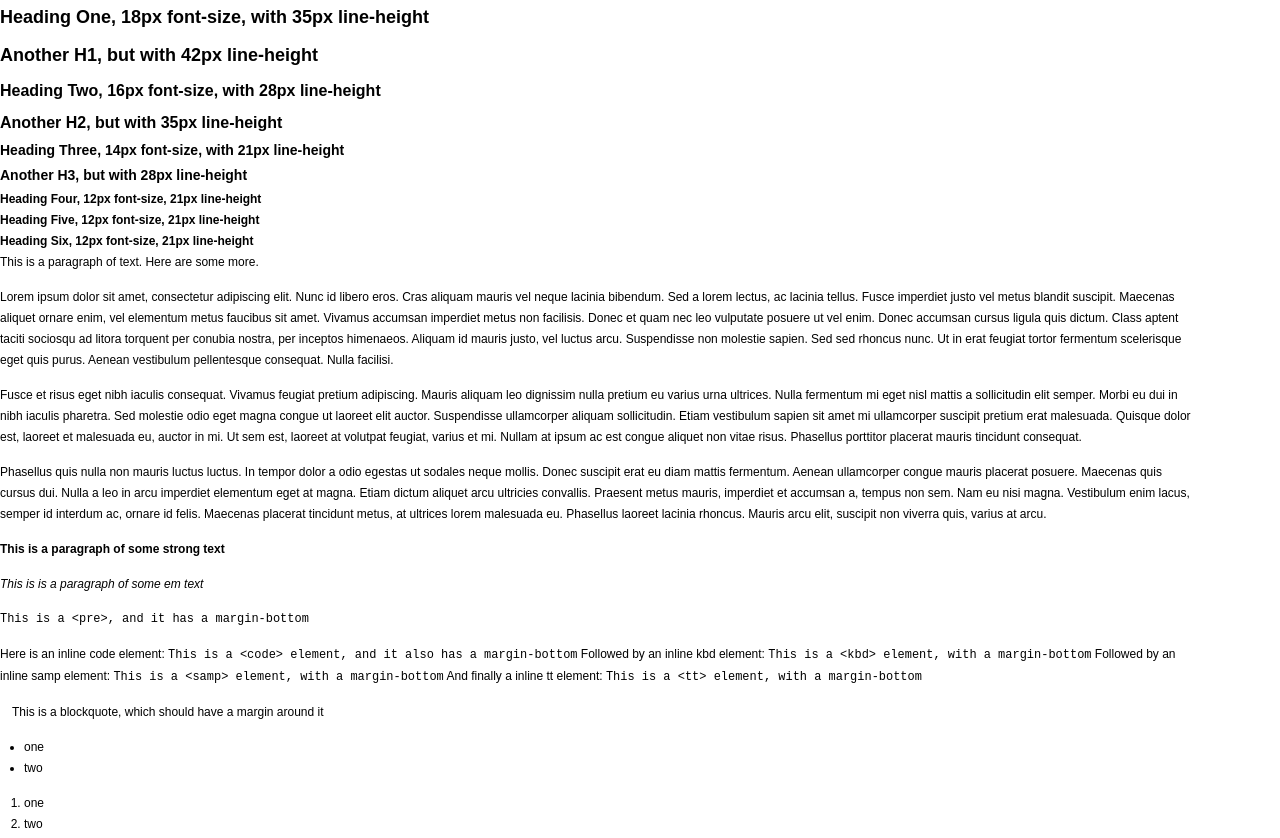
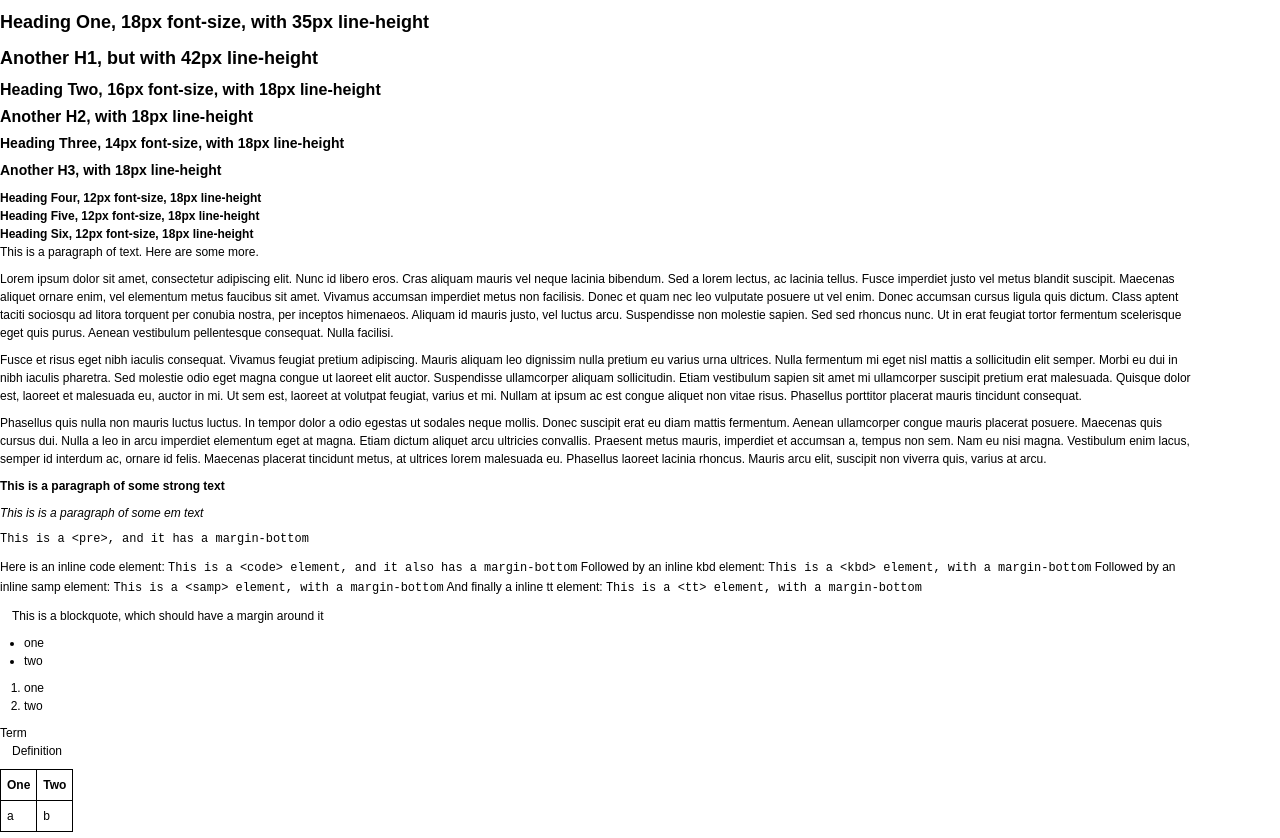
Before and after one commit to ncbi/ncbi_css_standards, a plain HTML site: page ncbi_base_test.html in a window 1280 px wide. Shown: the top 838 px of the page. Drawn offline with Linux system fonts and the light colour scheme.

Commit message:
updated all to a line-height of 18px

```diff
--- a/ncbi_base_test.html
+++ b/ncbi_base_test.html
@@ -12,14 +12,14 @@
 
 <div class="grid whole_rhythm">
 <h1>Heading One, 18px font-size, with 35px line-height</h1>
-<h1 class="seven_bigger">Another H1, but with 42px line-height</h1>
-<h2>Heading Two, 16px font-size, with 28px line-height</h2>
-<h2 class="seven_bigger">Another H2, but with 35px line-height</h2>
-<h3>Heading Three, 14px font-size, with 21px line-height</h3>
-<h3 class="seven_bigger">Another H3, but with 28px line-height</h3>
-<h4>Heading Four, 12px font-size, 21px line-height</h4>
-<h5>Heading Five, 12px font-size, 21px line-height</h5>
-<h6>Heading Six, 12px font-size, 21px line-height</h6>
+<h1>Another H1, but with 42px line-height</h1>
+<h2>Heading Two, 16px font-size, with 18px line-height</h2>
+<h2>Another H2, with 18px line-height</h2>
+<h3>Heading Three, 14px font-size, with 18px line-height</h3>
+<h3>Another H3, with 18px line-height</h3>
+<h4>Heading Four, 12px font-size, 18px line-height</h4>
+<h5>Heading Five, 12px font-size, 18px line-height</h5>
+<h6>Heading Six, 12px font-size, 18px line-height</h6>
 
 <p>This is a paragraph of text.  Here are some more.</p>
 <p>Lorem ipsum dolor sit amet, consectetur adipiscing elit. Nunc id libero eros. Cras aliquam mauris vel neque lacinia bibendum. Sed a lorem lectus, ac lacinia tellus. Fusce imperdiet justo vel metus blandit suscipit. Maecenas aliquet ornare enim, vel elementum metus faucibus sit amet. Vivamus accumsan imperdiet metus non facilisis. Donec et quam nec leo vulputate posuere ut vel enim. Donec accumsan cursus ligula quis dictum. Class aptent taciti sociosqu ad litora torquent per conubia nostra, per inceptos himenaeos. Aliquam id mauris justo, vel luctus arcu. Suspendisse non molestie sapien. Sed sed rhoncus nunc. Ut in erat feugiat tortor fermentum scelerisque eget quis purus. Aenean vestibulum pellentesque consequat. Nulla facilisi.</p>
--- a/standard_base_css.css
+++ b/standard_base_css.css
@@ -1,12 +1,12 @@
 /* typography */
-body{ font: 62.5%/1.75 arial, helvetica, clean, sans-serif; }
+body{ font: 62.5%/1.5 arial, helvetica, clean, sans-serif; }
 
 /* re-reset styles */
 h1,h2,h3,h4,h5,h6,strong,th{font-weight:bold;}
 em{font-style:italic;}
 abbr,acronym{cursor:help;border-bottom:1px dotted #000;}
-p,table,pre,fieldset,dl{margin-bottom: 1.1666em;}
-ul,ol,blockquote{margin:1.1666em 1em;}
+p,table,pre,fieldset,dl{margin-bottom: .75em;}
+ul,ol,blockquote{margin:.75em 1em;}
 pre,code,kbd,samp,tt {font-family:monospace;font-size:1.2286em;*font-size:1em;} /* need research to figure out both FF and IE, especially the large-sized IE8 font-sizes */
 ol,ul{margin-left:2em;}
 ol li{list-style:decimal outside;}
@@ -23,20 +23,16 @@ caption{margin-bottom:.5em;text-align:center}
 /* header typography */
 /* all should be used in the context of 1.2em font-size, try to add to multiple of 21px for consistent vertical rhythm */
 /* may be changed to have asymmertical margins on top & bottom */
-h1{font-size: 1.5em; line-height:1.9444; } /* font-size of 18px, line-height of 35px */
-h1.seven_bigger { line-height: 2.3333; } /* line-height of 42px */
-h2{font-size: 1.3333em; } /* font-size of 16px, line-height of 28px */
-h2.seven_bigger { line-height: 2.1875; } /* line-height of 35px */
-h3{font-size: 1.1666em; line-height:1.5; } /* font-size of 14px, line-height of 21px */
-h3.seven_bigger { line-height: 2; } /* line-height of 28px */
-h4,h5,h6{font-size: 1em;} /* line-height of 21px */
+h1{font-size: 1.5em; line-height:1.5; margin:.5em 0;} /* font-size of 18px, line-height of 35px */
+h2{font-size: 1.3333em; line-height:1.125; margin:.5625em 0;} /* font-size of 16px, line-height of 18px */
+h3{font-size: 1.1666em; line-height:1.2857; margin:.6428em 0; } /* font-size of 14px, line-height of 18px */
+h4,h5,h6{font-size: 1em;} /* line-height of 18px */
 
 
 /* typography helpers */
 /* use in context of 1.2em font-size */
-.whole_rhythm { margin-bottom: 1.75em; } /* 21px margin */
-.twothirds_rhythm { margin-bottom: 1.1666em; } /* 14px margin */
-.onethird_rhythm { margin-bottom: .5833em; } /* 7px margin */
+.whole_rhythm { margin-bottom: 1.5em; } /* 18px margin */
+.half_rhythm { margin-bottom: .75em; } /* 9px margin */
 
 /* need callout-y pullquote-y rules and rules for images and captions, etc as well */
 
```
